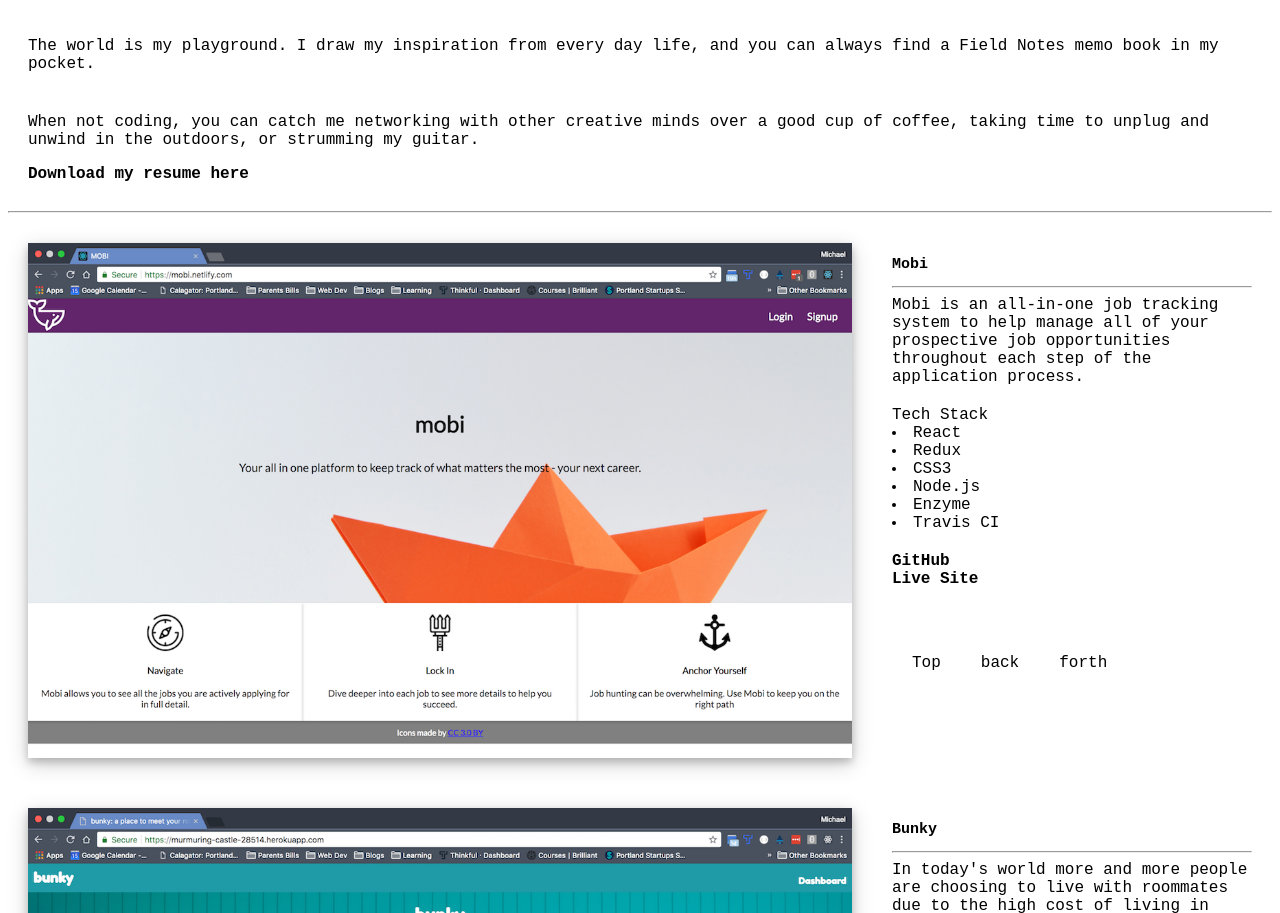
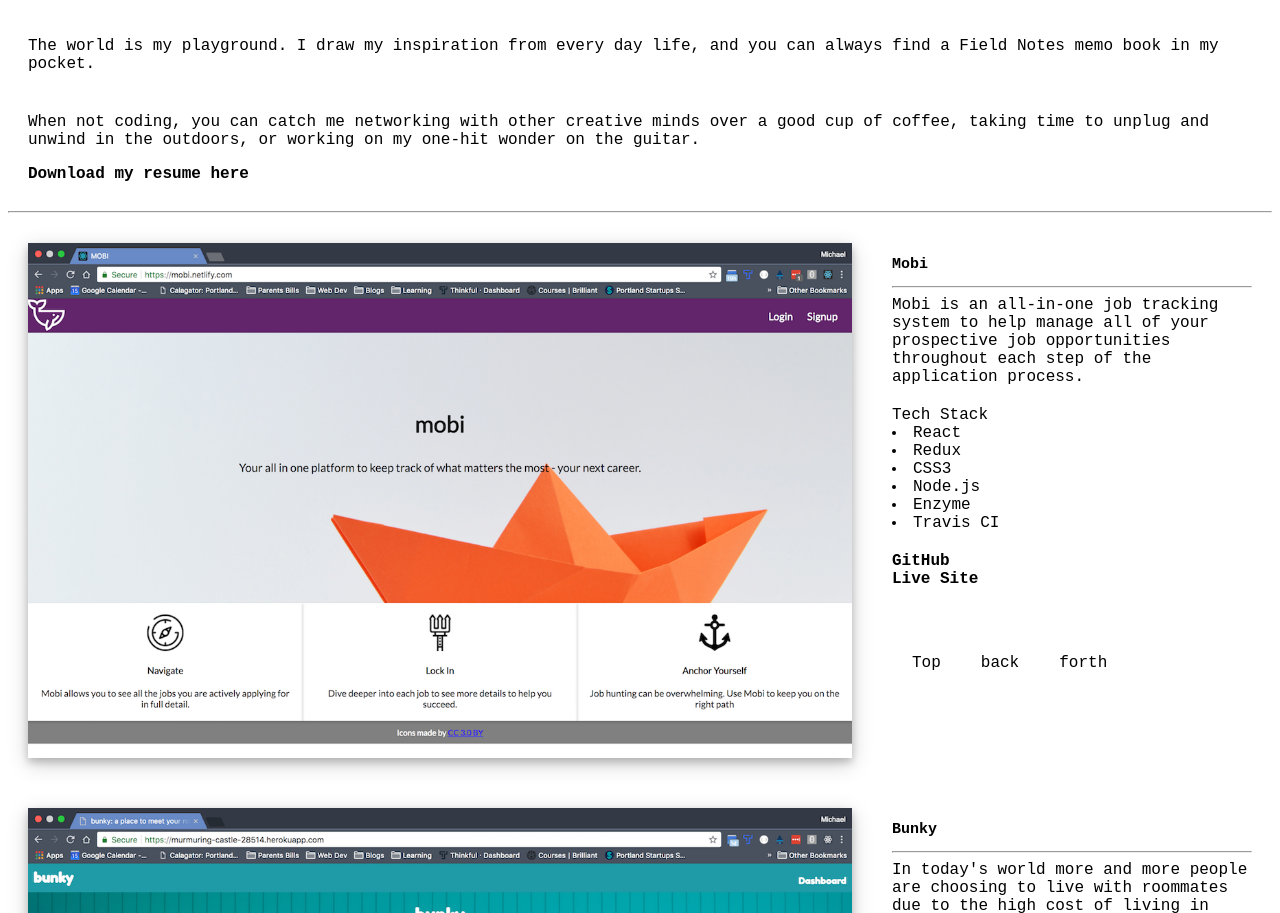
Before and after one commit to mikeramz86/portfolio, a plain HTML site: page index.html in a window 1280 px wide. Shown: the part 947-1860 px from the top of the page. Drawn offline with nearby package versions, Linux system fonts and the light colour scheme.

Commit message:
final update on bio edited

```diff
--- a/index.html
+++ b/index.html
@@ -92,7 +92,7 @@
 
           <p class="bio">The world is my playground. I draw my inspiration from every day life, and you can always find a Field Notes memo book in my pocket.</p>
 
-          <p class="bio">When not coding, you can catch me networking with other creative minds over a good cup of coffee, taking time to unplug and unwind in the outdoors, or strumming my guitar.</p>
+          <p class="bio">When not coding, you can catch me networking with other creative minds over a good cup of coffee, taking time to unplug and unwind in the outdoors, or working on my one-hit wonder on the guitar.</p>
           <a class="resume" href="/assets/MichaelRamirezResume2019.pdf" download> Download my resume here</a>
 
 
```
